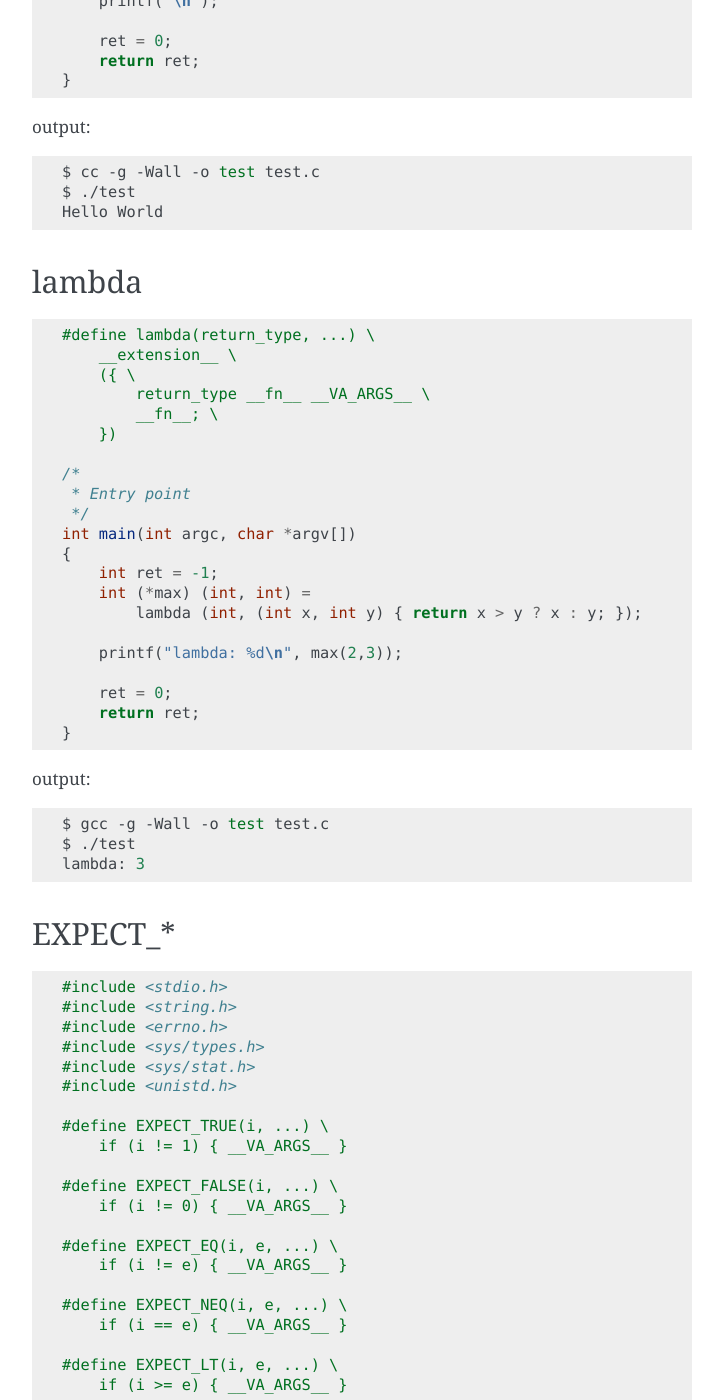
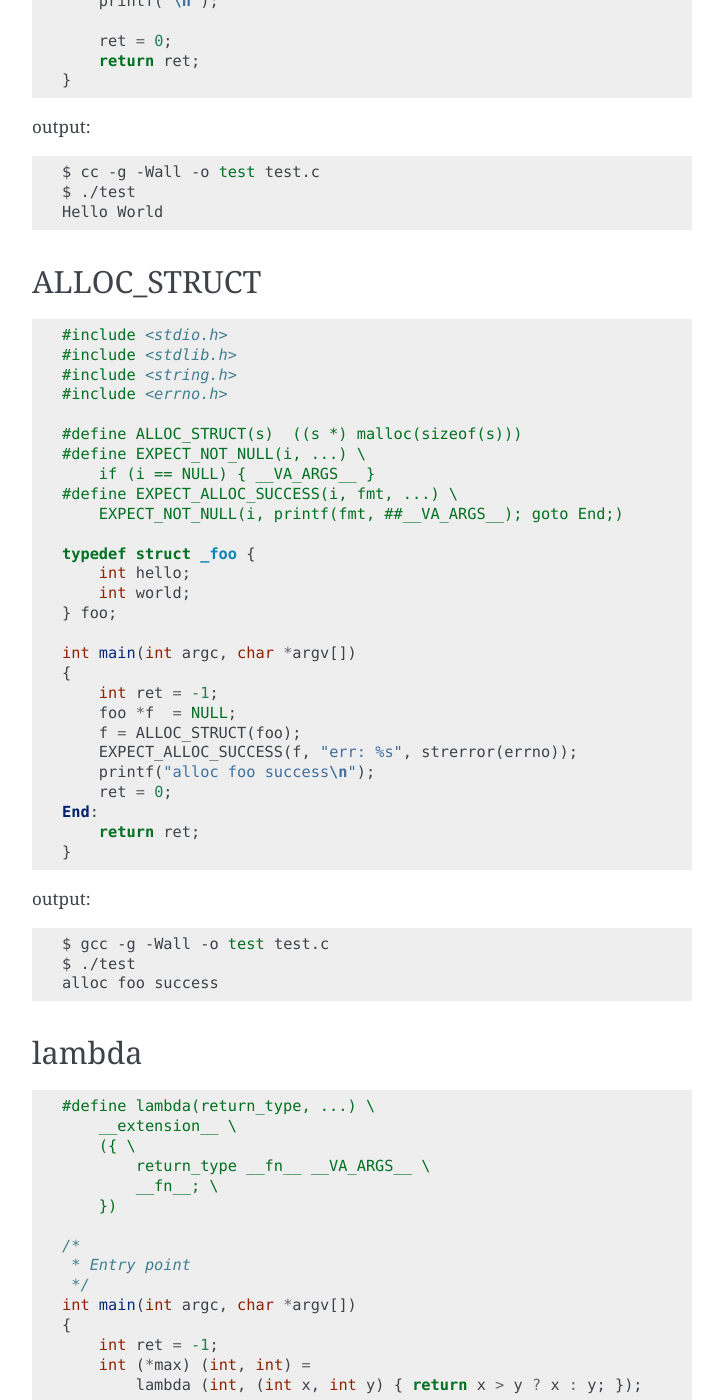
Before and after one commit to emcute0319/cppcheatsheet, a Sphinx documentation site: the page built from docs/notes/c_macro.rst, in a window 1280 px wide and 1400 px high, scrolled down 1081 px. Shown: the whole window, without its empty margins (388-1111 px from the left). Built offline with Sphinx 7.4.7, drawn with Linux system fonts in a browser that asks for light colours.

Commit message:
Add ALLOC_STRUCT macro :rocket:

```diff
--- a/docs/notes/c_macro.rst
+++ b/docs/notes/c_macro.rst
@@ -68,6 +68,48 @@ output:
     $ cc -g -Wall -o test test.c
     $ ./test
     Hello World
+
+
+ALLOC_STRUCT
+-------------
+
+.. code-block:: c
+
+    #include <stdio.h>
+    #include <stdlib.h>
+    #include <string.h>
+    #include <errno.h>
+
+    #define ALLOC_STRUCT(s)  ((s *) malloc(sizeof(s)))
+    #define EXPECT_NOT_NULL(i, ...) \
+        if (i == NULL) { __VA_ARGS__ }
+    #define EXPECT_ALLOC_SUCCESS(i, fmt, ...) \
+        EXPECT_NOT_NULL(i, printf(fmt, ##__VA_ARGS__); goto End;)
+
+    typedef struct _foo {
+        int hello;
+        int world;
+    } foo;
+
+    int main(int argc, char *argv[])
+    {
+        int ret = -1;
+        foo *f  = NULL;
+        f = ALLOC_STRUCT(foo);
+        EXPECT_ALLOC_SUCCESS(f, "err: %s", strerror(errno));
+        printf("alloc foo success\n");
+        ret = 0;
+    End:
+        return ret;
+    }
+
+output:
+
+.. code-block:: bash
+
+    $ gcc -g -Wall -o test test.c
+    $ ./test
+    alloc foo success
 
 
 lambda
```
